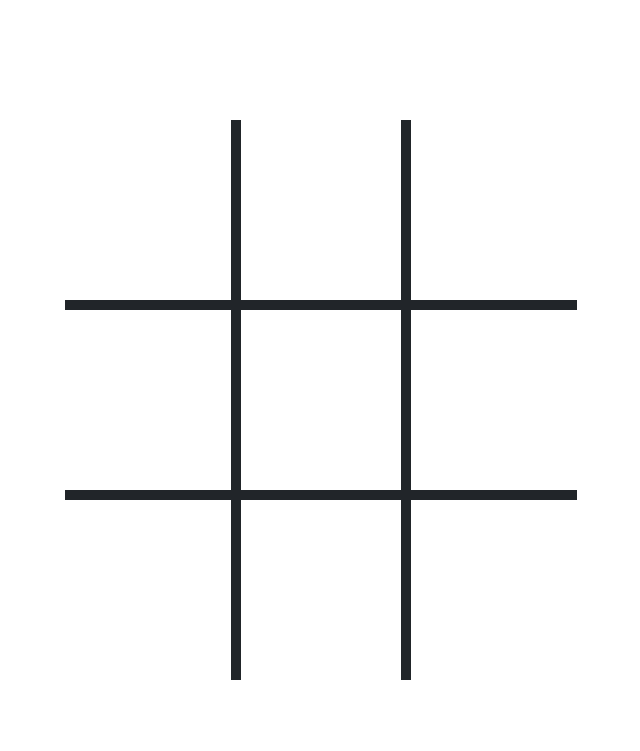
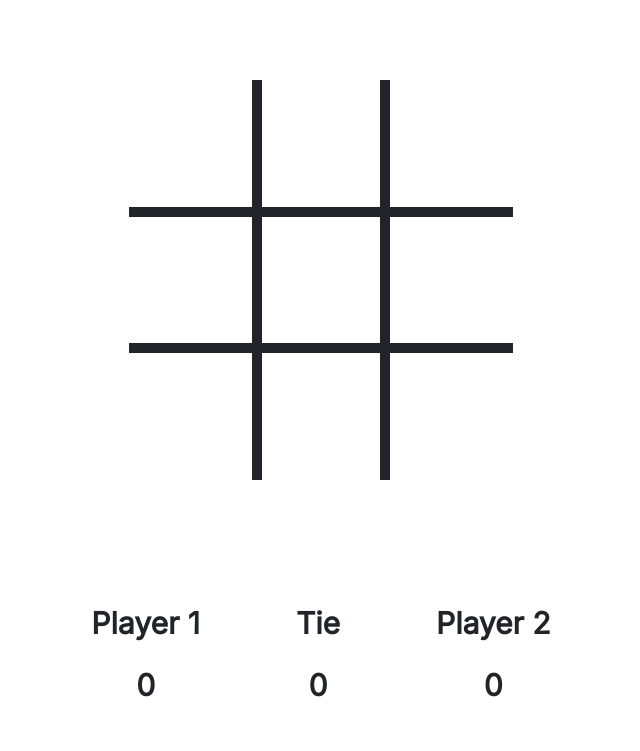
Before and after one commit to Hanzo253/Tic-Tac-Toe, a plain HTML site: page index.html in a window 1280 px wide. Shown: the whole page, without its empty margins (319-959 px from the left). Drawn offline with Linux system fonts and the light colour scheme.

Commit message:
designed the scoreboard

```diff
--- a/index.html
+++ b/index.html
@@ -60,6 +60,20 @@
         <button class="restart">Restart Game</button>
       </dialog>
     </section>
+    <section class="scoreboard-section">
+      <p class="player-one-score">
+        <strong class="player-one-text">Player 1</strong>
+        <strong id="two-score" class="score-num">0</strong>
+      </p>
+      <p class="tie-counter">
+        <strong class="tie-text">Tie</strong>
+        <strong id="tie-score" class="score-num">0</strong>
+      </p>
+      <p class="player-two-score">
+        <strong class="player-two-text">Player 2</strong>
+        <strong id="two-score" class="score-num">0</strong>
+      </p>
+    </section>
     <script src="script.js"></script>
   </body>
 </html>
--- a/script.js
+++ b/script.js
@@ -1,3 +1,15 @@
+let playerOne = {
+  name: "Player One",
+  turn: true,
+  score: 0,
+};
+
+let playerTwo = {
+  name: "Player Two",
+  turn: false,
+  score: 0,
+};
+
 const boxes = document.querySelectorAll(".box");
 const box1 = document.querySelector(".box-1");
 const box2 = document.querySelector(".box-2");
@@ -19,17 +31,27 @@ let XorO = true;
 
 const drawSymbol = () => {
   const symbol = document.querySelector(`.symbol-${symbolNum + 1}`);
-
+  const box = document.querySelector(`.box-${symbolNum + 1}`);
   if (XorO) {
-    symbol.innerHTML = `X`;
-    XorO = false;
+    if (symbol.innerHTML === "O") {
+      alert("Spot Taken");
+    } else {
+      symbol.innerHTML = `X`;
+      XorO = false;
+    }
   } else {
-    symbol.innerHTML = `O`;
-    XorO = true;
+    if (symbol.innerHTML === "X") {
+      alert("Spot Taken");
+    } else {
+      symbol.innerHTML = `O`;
+      XorO = true;
+    }
   }
 
-  dialog.showModal();
-  dialog.style.display = "block";
+  // dialog.showModal();
+  // dialog.style.display = "block";
+  box.style.cursor = "not-allowed";
+  // box.style.pointerEvents = "none";
 };
 
 const changeXorO = () => {
--- a/styles.css
+++ b/styles.css
@@ -64,7 +64,7 @@ body {
   line-height: 1;
   font-weight: 400;
   color: #f8f9fa;
-  overflow-x: hidden;
+  overflow: hidden;
 }
 
 /***************************/
@@ -73,7 +73,7 @@ body {
 
 .board {
   position: relative;
-  min-height: 100vh;
+  min-height: 70vh;
   display: flex;
   flex-direction: column;
   justify-content: center;
@@ -83,8 +83,8 @@ body {
 .tictactoe-grid {
   display: grid;
   grid-template-columns: repeat(3, 1fr);
-  min-width: 40%;
-  min-height: 70vh;
+  min-width: 30%;
+  min-height: 50vh;
   /* border: #212529 5px solid; */
   margin: 0 auto;
 }
@@ -169,8 +169,8 @@ body {
   outline: 0;
   border: 0;
   cursor: pointer;
-  background: #000000;
-  color: #ffffff;
+  background: #212529;
+  color: #f8f9fa;
   border-radius: 8px;
   padding: 1.4rem 2.4rem 1.6rem;
   font-size: 18px;
@@ -178,3 +178,34 @@ body {
   line-height: 1;
   margin: 3.2rem auto 0;
 }
+
+/***************************/
+/* SCOREBOARD */
+/***************************/
+
+.scoreboard-section {
+  display: flex;
+  flex-direction: row;
+  justify-content: center;
+  align-items: center;
+}
+
+.player-one-score,
+.player-two-score,
+.tie-counter {
+  display: inline;
+  color: #212529;
+  margin: 4.8rem;
+  /* margin-right: 6.4rem; */
+  font-size: 3rem;
+  display: flex;
+  flex-direction: column;
+  justify-content: center;
+  align-items: center;
+}
+
+.score-num {
+  display: block;
+  text-align: center;
+  margin-top: 3.2rem;
+}
```
